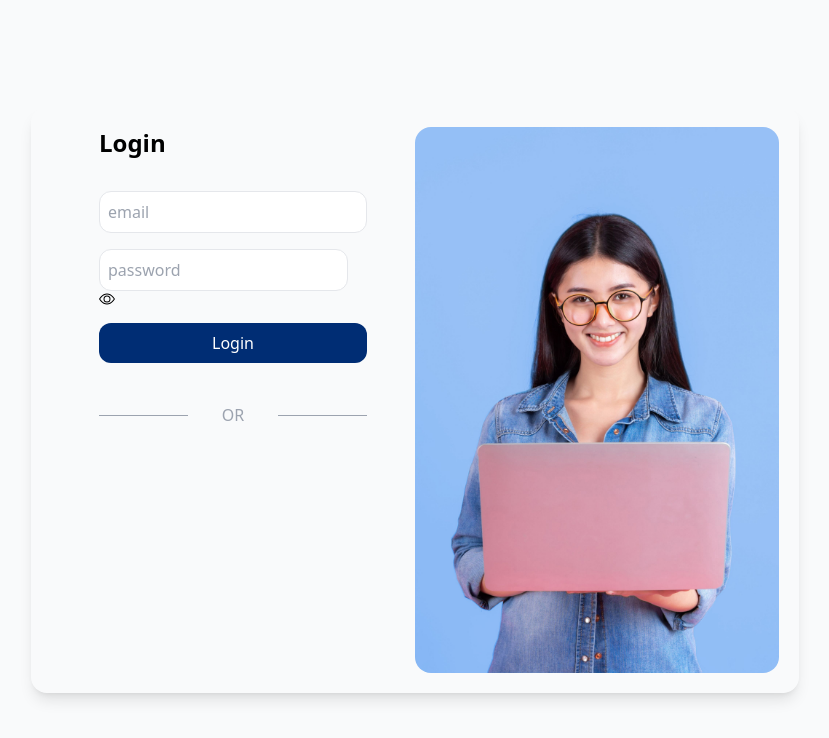
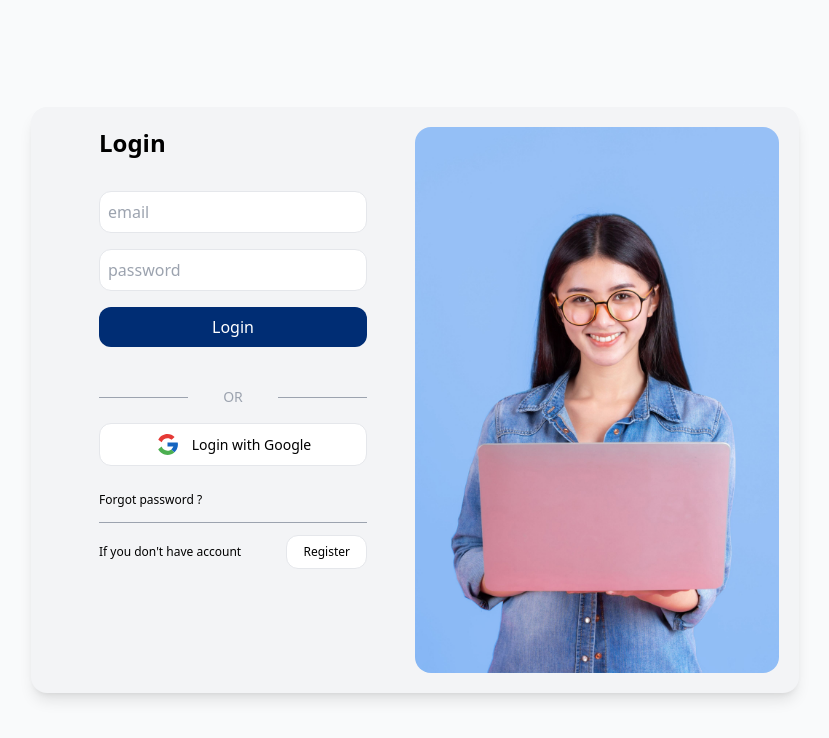
Before and after one commit to Abijith005/EduSpace, an Angular app in the folder client/: page /auth/signIn in a window 1280 px wide. Shown: the top 738 px of the page, without its empty margins (225-1054 px from the left). Built offline with nearby package versions, Linux system fonts and the light colour scheme.

Commit message:
login ui updated

```diff
--- a/client/src/app/modules/auth/sign-in/sign-in.component.html
+++ b/client/src/app/modules/auth/sign-in/sign-in.component.html
@@ -1,18 +1,15 @@
 <section class="bg-gray-50 min-h-screen flex items-center justify-center">
 
-    <div class="bg-grey-100 flex rounded-2xl shadow-lg max-w-3xl p-5">
+    <div class="bg-gray-100 flex rounded-2xl shadow-lg max-w-3xl p-5">
         <div class="sm:w-1/2 px-12">
 
             <h2 class="font-bold text-2xl">Login</h2>
             <form action="" class="flex flex-col gap-4">
                 <input type="text" class="p-2 mt-8 rounded-xl border" placeholder="email">
                 <div class="relative">
-                    <input type="text" class=" p-2 rounded-xl border" placeholder="password">
-                    <i class="bi bi-eye"></i>
-                    <svg xmlns="http://www.w3.org/2000/svg" width="16" height="16" fill="currentColor" class="bi bi-eye" viewBox="0 0 16 16">
-                        <path d="M16 8s-3-5.5-8-5.5S0 8 0 8s3 5.5 8 5.5S16 8 16 8M1.173 8a13 13 0 0 1 1.66-2.043C4.12 4.668 5.88 3.5 8 3.5s3.879 1.168 5.168 2.457A13 13 0 0 1 14.828 8q-.086.13-.195.288c-.335.48-.83 1.12-1.465 1.755C11.879 11.332 10.119 12.5 8 12.5s-3.879-1.168-5.168-2.457A13 13 0 0 1 1.172 8z"/>
-                        <path d="M8 5.5a2.5 2.5 0 1 0 0 5 2.5 2.5 0 0 0 0-5M4.5 8a3.5 3.5 0 1 1 7 0 3.5 3.5 0 0 1-7 0"/>
-                      </svg>
+                    <input type="text" class="w-full p-2 rounded-xl border" placeholder="password">
+                    <i class="bi bi-eye absolute top-1/4 right-3 text-gray-500" ></i>
+
 
                 </div>
                 <button class="bg-[#002D74] text-white rounded-xl py-2">Login</button>
@@ -20,9 +17,22 @@
 
             <div class="mt-10 text-gray-400 grid grid-cols-3 items-center justify-center">
                 <hr class="border-gray-400">
-                <p class="text-center">OR</p>
+                <p class="text-center text-sm">OR</p>
                 <hr class="border-gray-400">
             </div>
+
+            <button class=" mt-4 border py-2 bg-white w-full rounded-xl flex justify-center items-center text-sm"> <svg xmlns="http://www.w3.org/2000/svg" class=" mr-3" x="0px" y="0px" width="25px"  viewBox="0 0 48 48">
+                <path fill="#fbc02d" d="M43.61/1,20.083H42V20H24v8h11.303c-1.649,4.657-6.08,8-11.303,8c-6.627,0-12-5.373-12-12	s5.373-12,12-12c3.059,0,5.842,1.154,7.961,3.039l5.657-5.657C34.046,6.053,29.268,4,24,4C12.955,4,4,12.955,4,24s8.955,20,20,20	s20-8.955,20-20C44,22.659,43.862,21.35,43.611,20.083z"></path><path fill="#e53935" d="M6.306,14.691l6.571,4.819C14.655,15.108,18.961,12,24,12c3.059,0,5.842,1.154,7.961,3.039	l5.657-5.657C34.046,6.053,29.268,4,24,4C16.318,4,9.656,8.337,6.306,14.691z"></path><path fill="#4caf50" d="M24,44c5.166,0,9.86-1.977,13.409-5.192l-6.19-5.238C29.211,35.091,26.715,36,24,36	c-5.202,0-9.619-3.317-11.283-7.946l-6.522,5.025C9.505,39.556,16.227,44,24,44z"></path><path fill="#1565c0" d="M43.611,20.083L43.595,20L42,20H24v8h11.303c-0.792,2.237-2.231,4.166-4.087,5.571	c0.001-0.001,0.002-0.001,0.003-0.002l6.19,5.238C36.971,39.205,44,34,44,24C44,22.659,43.862,21.35,43.611,20.083z"></path>
+                </svg>Login with Google</button>
+
+                <div class="text-xs mt-3 border-b border-gray-400 py-3.5">
+                    <a href="">Forgot password ?</a>
+                </div>
+
+                <div class=" mt-3 text-xs flex justify-between items-center">
+                    <p>If you don't have account</p>
+                    <button class="py-2 px-4 bg-white rounded-xl border">Register</button>
+                </div>
 
         </div>
 
--- a/client/src/index.html
+++ b/client/src/index.html
@@ -6,7 +6,6 @@
   <base href="/">
   <meta name="viewport" content="width=device-width, initial-scale=1">
   <link rel="icon" type="image/x-icon" href="favicon.ico">
-  <link rel="stylesheet" href="https://cdn.jsdelivr.net/npm/bootstrap@5.3.2/dist/js/bootstrap.bundle.min.js">
 </head>
 <body>
   <app-root></app-root>
```
